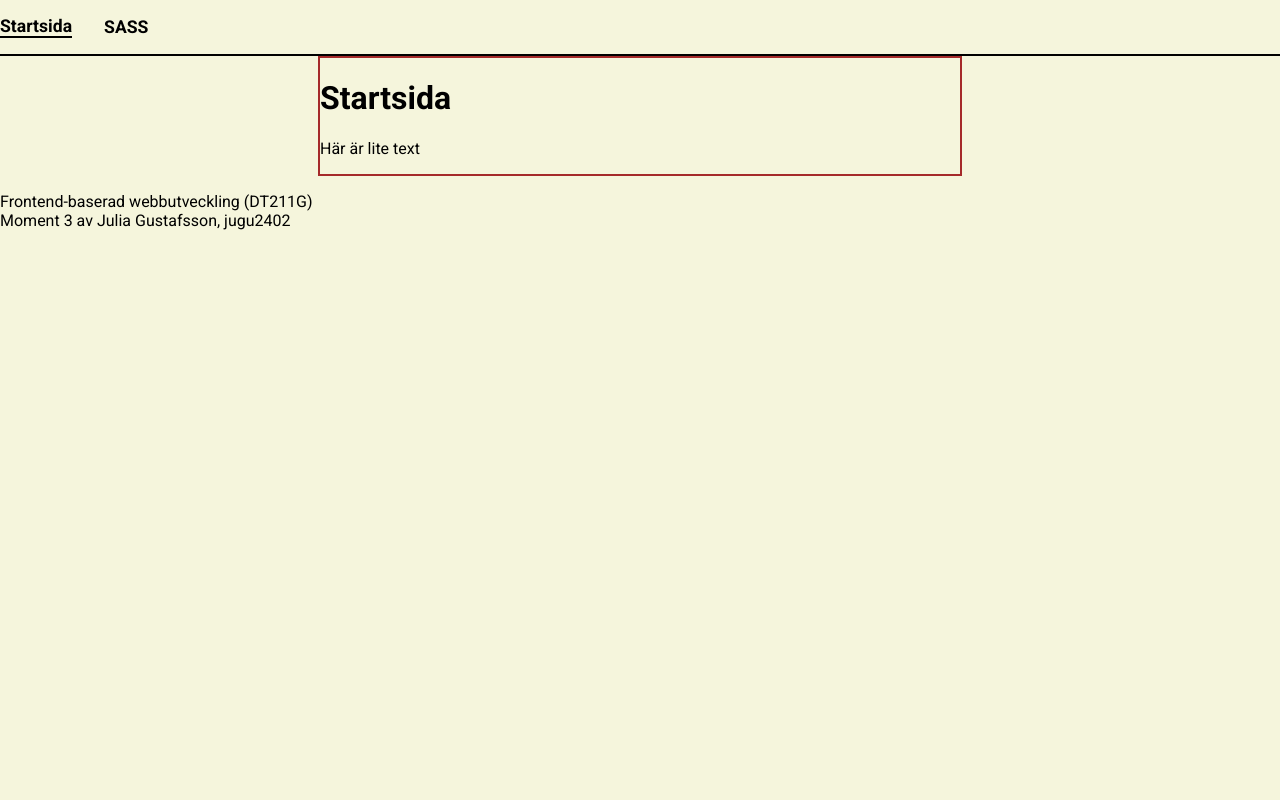
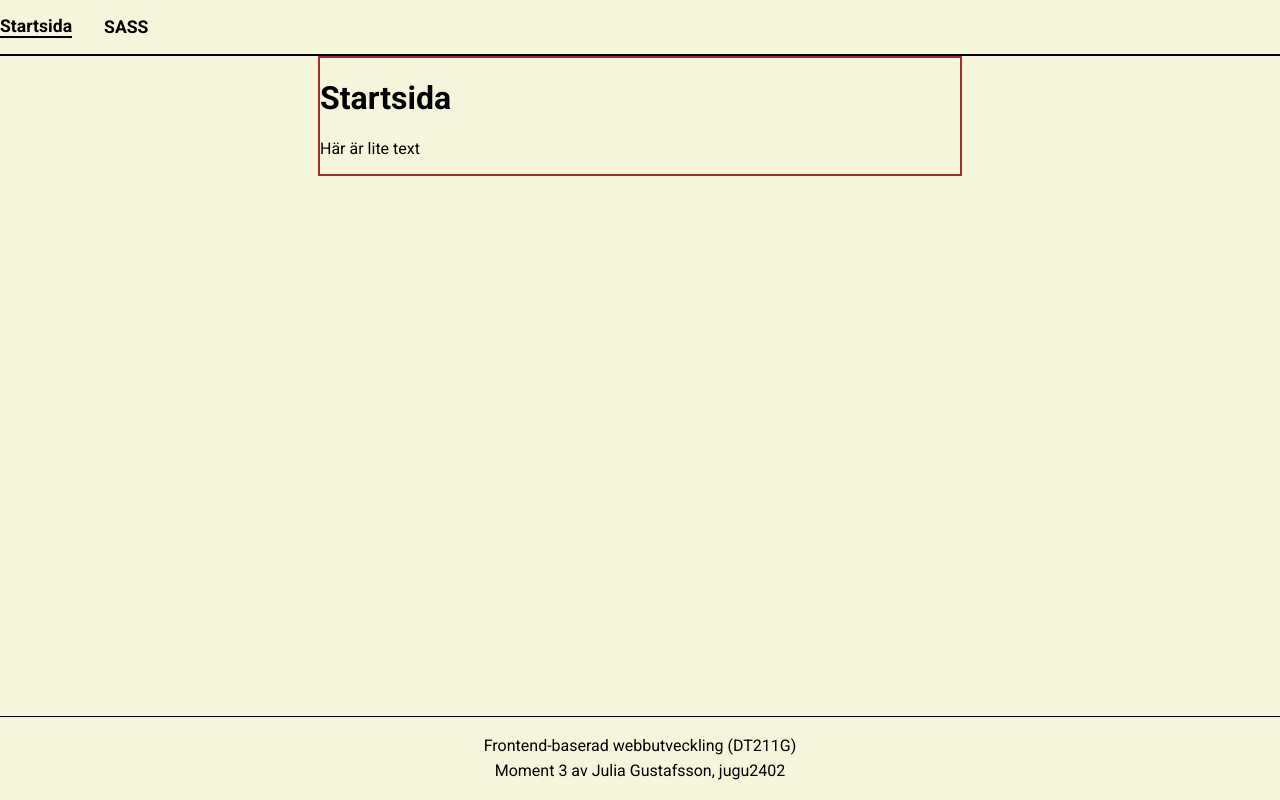
Before and after one commit to gustafsson96/dt211g-moment4, a website built with Parcel: page src/index.html in a window 1280 px wide. Built offline with nearby package versions, Linux system fonts and the light colour scheme.

Commit message:
Add styling for footer

```diff
--- a/src/css/_layout.scss
+++ b/src/css/_layout.scss
@@ -47,6 +47,19 @@ body {
     width: 50%;
 }
 
+footer {
+    margin-top: 1em;
+    font-family: "Roboto", Arial, Helvetica, sans-serif;
+    line-height: 1.6;
+    bottom: 0;
+    margin-top: auto;
+    border-top: 1px solid black;
+
+    p {
+        text-align: center;
+    }
+}
+
 
 /* media query for dark theme */
 @media (prefers-color-scheme: dark) {
--- a/src/css/style.css
+++ b/src/css/style.css
@@ -6,27 +6,6 @@ body {
     flex-direction: column;
 }
 
-
-.active-item {
-    border-bottom: 2px solid black;
-}
-
-/* styling for footer */
-footer {
-    background-color: #ffe9ec;
-    padding: 0.5em;
-    margin-top: 1em;
-    font-family: "Roboto", Arial, Helvetica, sans-serif;
-    line-height: 1.6;
-    bottom: 0;
-    margin-top: auto;
-
-}
-
-footer p {
-    font-style: italic;
-    text-align: center;
-}
 
 /* styling for index.html */
 
```
